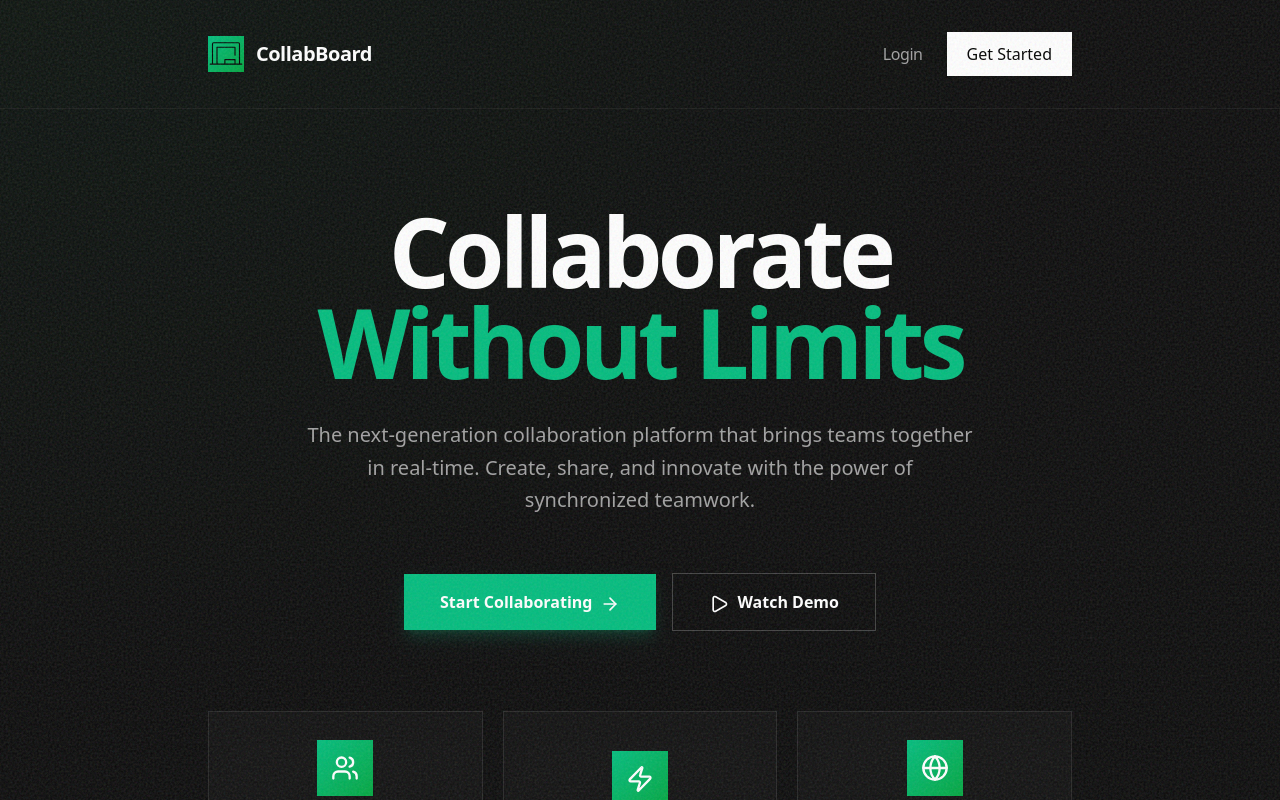
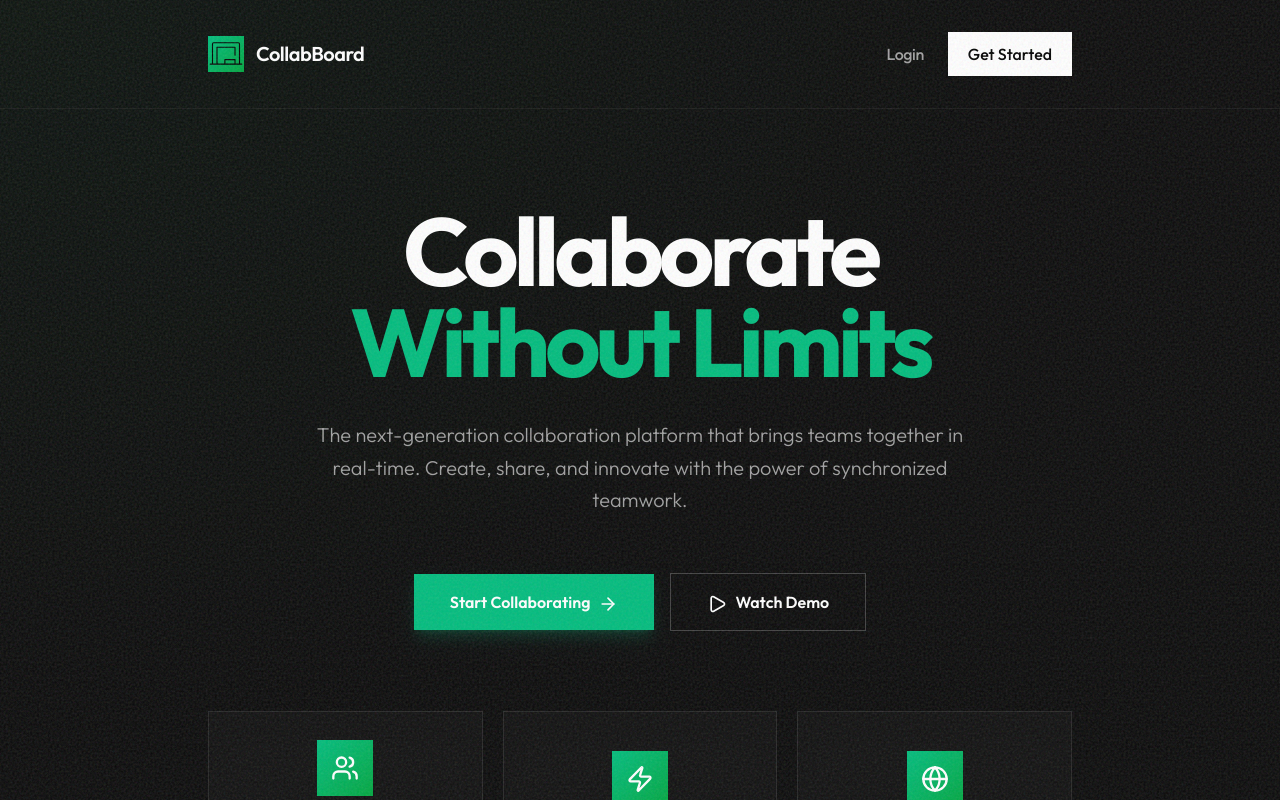
Before and after one commit to Krishnanand2517/collab-board, a React (Vite) app in the folder client/: page / in a window 1280 px wide. Built offline with nearby package versions, Linux system fonts and the light colour scheme; no server answers; what @liveblocks/react would draw is missing.

Commit message:
style: Change the app font to Outfit

```diff
--- a/client/index.html
+++ b/client/index.html
@@ -5,7 +5,14 @@
     <link rel="icon" type="image/svg+xml" href="/collab-logo.svg" />
     <meta name="viewport" content="width=device-width, initial-scale=1.0" />
     <title>CollabBoard</title>
+
     <link rel="preload" as="image" href="/collab-logo.svg" />
+    <link rel="preconnect" href="https://fonts.googleapis.com" />
+    <link rel="preconnect" href="https://fonts.gstatic.com" crossorigin />
+    <link
+      href="https://fonts.googleapis.com/css2?family=Outfit:wght@100..900&display=swap"
+      rel="stylesheet"
+    />
 
     <style>
       /* ===== Preloader Container ===== */
--- a/client/src/index.css
+++ b/client/src/index.css
@@ -25,6 +25,11 @@
   to {
     opacity: 1;
   }
+}
+
+* {
+  font-family: "Outfit", sans-serif;
+  font-optical-sizing: auto;
 }
 
 html, body, #root {
```
